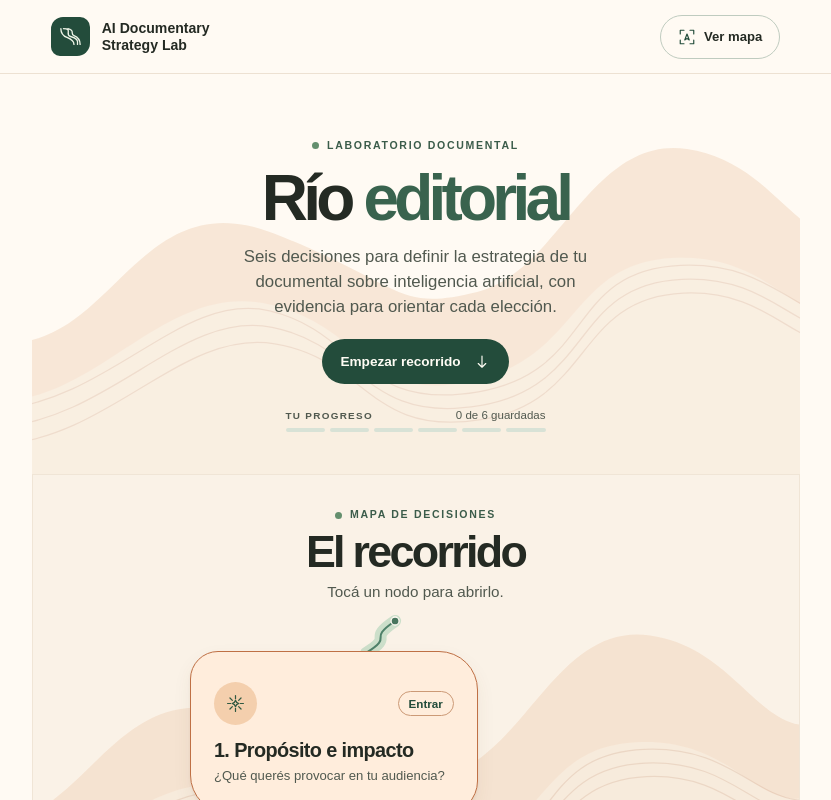
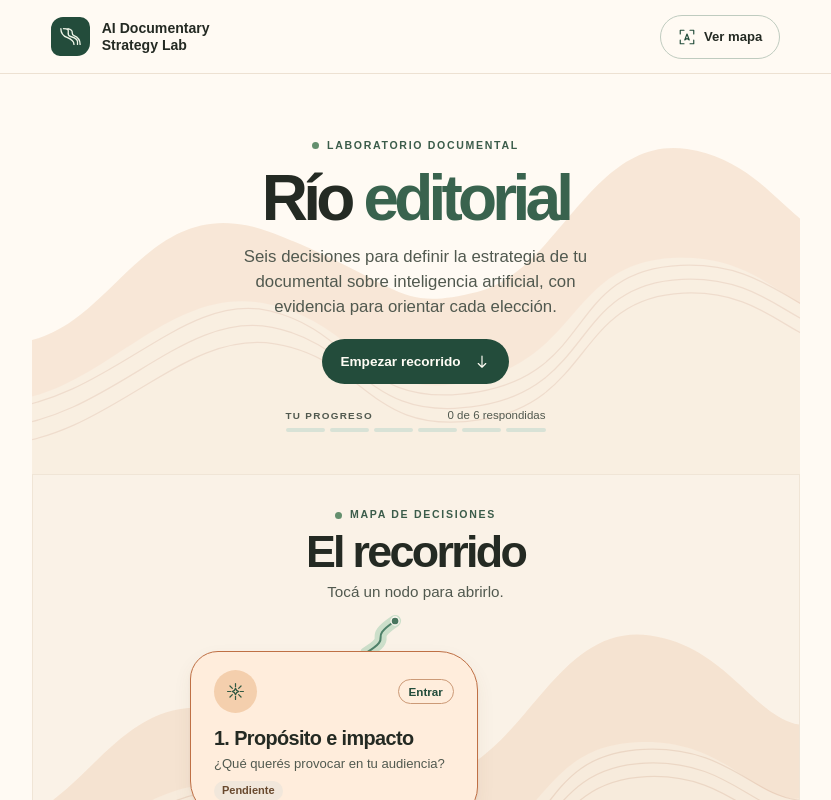
Before and after one commit to visualizando/strategyLab, a React (Vite) app: page / in a window 1280 px wide. Shown: the top 800 px of the page, without its empty margins (217-1048 px from the left). Built offline with nearby package versions, Linux system fonts and the light colour scheme.

Commit message:
Show decision status and saved answers on the river

```diff
--- a/src/Decision.jsx
+++ b/src/Decision.jsx
@@ -137,7 +137,7 @@ export function Controls({ question, saved, nextQuestion, onSave, onClear, onBac
       </div>
       <footer className="camera-actions">
         <div className="camera-actions-inner">
-          <button className="camera-back" type="button" onClick={onBack}>Volver</button>
+          <button className="camera-back" type="button" onClick={onBack}>{saved ? 'Volver' : 'Decidir luego'}</button>
           <button className="primary" type="submit" form={`${id}-form`}>
             {nextQuestion ? 'Guardar y seguir' : 'Guardar y terminar'}
           </button>
@@ -147,19 +147,26 @@ export function Controls({ question, saved, nextQuestion, onSave, onClear, onBac
   );
 }
 
+export function DecisionStatus({ answered }) {
+  return <span className={`decision-status ${answered ? 'is-answered' : 'is-pending'}`}>{answered ? 'Respondida' : 'Pendiente'}</span>;
+}
+
 export function DecisionLabel({ question, index, saved }) {
   const { id, short, title, kind } = question;
-  const summary = saved ? (kind === 'range' ? toneLabel(saved.value) : saved.value) : title;
+  const answered = Boolean(saved);
+  const summary = answered
+    ? (kind === 'range' ? `${toneLabel(saved.value)} · ${saved.value}/100` : saved.value)
+    : title;
 
   return (
     <>
-      <span className={`node-icon${saved ? ' is-saved' : ''}`}><Icon name={saved ? 'check' : id} size={19} /></span>
+      <span className={`node-icon${answered ? ' is-saved' : ''}`}><Icon name={answered ? 'check' : id} size={19} /></span>
       <span className="node-copy">
         <span className="node-title">{index + 1}. {short}</span>
-        <span className="node-summary">{summary}</span>
-        {saved && <span className="sr-only">Guardada</span>}
+        <span className={`node-summary${answered ? ' is-saved' : ''}`}>{summary}</span>
+        <DecisionStatus answered={answered} />
       </span>
-      <span className="node-enter">Entrar</span>
+      <span className="node-enter">{answered ? 'Editar' : 'Entrar'}</span>
     </>
   );
 }
--- a/src/main.jsx
+++ b/src/main.jsx
@@ -3,7 +3,7 @@ import { createRoot } from 'react-dom/client';
 import { AnimatePresence, animate, motion, useReducedMotion } from 'motion/react';
 import '@fontsource-variable/dm-sans';
 import { CAPSULES, questions } from './content';
-import { Decision, ease } from './Decision';
+import { Decision, DecisionStatus, ease } from './Decision';
 import { DecisionCamera } from './DecisionCamera';
 import { Icon, JourneyRiver, RiverPaths, Terrain } from './graphics';
 import './styles.css';
@@ -69,13 +69,15 @@ function MapDialog({ dialog, active, decisions, openNode, onClose, onExited, red
                     aria-current={question.id === openNode ? 'location' : undefined}
                     onClick={() => onClose(question.id)}>
                     <span className="map-node-icon"><Icon name={saved ? 'check' : question.id} size={16} /></span>
-                    <span>{question.short}</span>
-                    {saved && <span className="sr-only">, guardada</span>}
+                    <span className="map-node-copy">
+                      <span>{question.short}</span>
+                      <DecisionStatus answered={saved} />
+                    </span>
                   </button>
                 );
               })}
             </div>
-            <div className="map-progress"><span /> {count} de {questions.length} decisiones guardadas</div>
+            <div className="map-progress"><span /> {count} de {questions.length} decisiones respondidas</div>
           </motion.div>
         )}
       </AnimatePresence>
@@ -228,7 +230,7 @@ function App() {
               <Icon name="down" size={18} />
             </button>
             <div className="progress">
-              <div className="progress-label"><span>TU PROGRESO</span><span aria-live="polite">{count} de {questions.length} guardadas</span></div>
+              <div className="progress-label"><span>TU PROGRESO</span><span aria-live="polite">{count} de {questions.length} respondidas</span></div>
               <div className="progress-bars" aria-hidden="true">
                 {questions.map((question) => <span key={question.id} className={decisions[question.id] ? 'filled' : ''} />)}
               </div>
--- a/src/styles.css
+++ b/src/styles.css
@@ -175,6 +175,11 @@ h1 span { color: #39634e; }
 .node-copy { grid-area: copy; display: grid; gap: 5px; }
 .node-title { font-size: clamp(0.98rem, 4.5vw, 1.24rem); line-height: 1.16; letter-spacing: -0.03em; }
 .node-summary { color: var(--muted); font-size: 0.82rem; font-weight: 450; line-height: 1.36; }
+.node-summary.is-saved { color: var(--forest); font-weight: 650; }
+.decision-status { display: inline-block; justify-self: start; width: fit-content; padding: 3px 8px; border-radius: 999px; font-size: 0.69rem; font-weight: 750; line-height: 1.25; }
+.decision-status.is-answered { background: #e3eee1; color: #265340; }
+.decision-status.is-pending { background: #f1e7db; color: #69492e; }
+.node-copy .decision-status { margin-top: 3px; }
 .node-enter { grid-area: enter; padding: 5px 10px; border: 1px solid #a9b8a9; border-radius: 999px; color: var(--forest); font-size: 0.73rem; font-weight: 750; }
 .is-next .node-enter { border-color: #cc9a77; }
 .river-gap { position: relative; min-height: clamp(130px, 35vw, 175px); display: grid; place-items: center; padding: 33px 0; }
@@ -278,6 +283,8 @@ html:has(.map-dialog[open], .camera-dialog[open]) { overflow: hidden; }
 .map-river { position: absolute; inset: 0; width: 100%; height: 100%; }
 .map-node { position: absolute; transform: translate(-50%, -50%); display: flex; align-items: center; gap: 5px; justify-content: center; width: 44%; min-height: 49px; padding: 6px 5px; border: 1px solid #b6cab8; border-radius: 11px; background: #fbfcf5; font-weight: 650; font-size: 0.74rem; line-height: 1.18; }
 .map-node-icon { display: grid; place-items: center; width: 24px; height: 24px; border-radius: 7px; flex-shrink: 0; color: #315a44; background: #e3eee1; }
+.map-node-copy { display: grid; justify-items: start; gap: 3px; min-width: 0; text-align: start; }
+.map-node-copy .decision-status { padding: 2px 5px; font-size: 0.62rem; }
 .map-saved, .map-current { border-color: #648c70; }
 .map-current { box-shadow: 0 0 0 2px #99b69e; }
 .map-progress { display: flex; align-items: center; gap: 8px; padding-top: 10px; border-top: 1px solid #d0decf; color: var(--muted); font-size: 0.78rem; }
```
